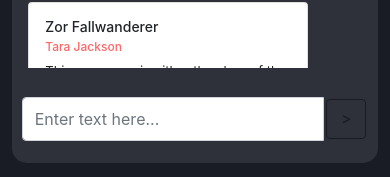
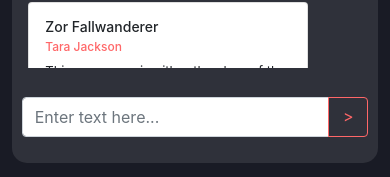
Before and after one commit to fadiatamny/AID-Master, a React (Create React App) app in the folder fate/: page / in a window 390 px wide. Shown: the part 1264-1441 px from the top of the page. Built offline with nearby package versions, Linux system fonts and the light colour scheme; a web font is replaced by a local one.

Commit message:
fix button label width and input responsivness + rounding for input label

```diff
--- a/fate/src/components/Button/Button.module.css
+++ b/fate/src/components/Button/Button.module.css
@@ -1,5 +1,5 @@
 .button {
-    width: 40px;
+    min-width: 40px;
     height: 40px;
     border-radius: 20%;
     padding: 0;
@@ -12,8 +12,8 @@
     height: 40px;
     min-width: 40px;
     background-color: transparent;
-    border-color: #191b25;
-    color: #191b25;
+    border-color: #ff6768;
+    color: #ff6768;
 }
 
 .buttonStyling:hover {
@@ -21,3 +21,8 @@
     color: #ffa3a4;
     border-color: transparent;
 }
+
+.noRound{
+    border-top-left-radius: 0;
+    border-bottom-left-radius: 0;
+}
--- a/fate/src/components/Button/Button.tsx
+++ b/fate/src/components/Button/Button.tsx
@@ -6,14 +6,15 @@ export interface PlusMinusProps {
     onClick?: () => void
     children: JSX.Element
     className?: string
+    forLabel?: boolean
 }
 
-const Button = ({ onClick, children, className }: PlusMinusProps) => {
+const Button = ({ onClick, children, className, forLabel }: PlusMinusProps) => {
     return (
         <div className={`${styles.button} ${className}`}>
             <InputGroup className="mb-3">
                 <InputGroup.Prepend>
-                    <BButton onClick={onClick} className={styles.buttonStyling}>
+                    <BButton onClick={onClick} className={`${styles.buttonStyling} ${forLabel ? styles.noRound : ''}`}>
                         {children}
                     </BButton>
                 </InputGroup.Prepend>
--- /dev/null
+++ b/fate/src/components/Input/Input.module.css
@@ -0,0 +1,8 @@
+.container {
+    max-width: 100%;
+}
+
+.button {
+    margin-left: 2px;
+    width: auto;
+}
--- a/fate/src/components/Input/Input.tsx
+++ b/fate/src/components/Input/Input.tsx
@@ -1,4 +1,5 @@
 import Button from '../Button/Button'
+import styles from './Input.module.css'
 
 export interface InputProps {
     label?: string
@@ -22,10 +23,10 @@ const defaultProps: InputProps = {
 const Input = ({ label, placeholder, id, className, onChange, onSubmit, submitLabel }: InputProps = defaultProps) => {
     return (
         <div className={className}>
-            <div className="input-group mb-3 ml-5 mr-5">
+            <div className={`input-group mb-3 ml-5 mr-5 ${styles.container}`}>
                 <input
                     type="text"
-                    className="form-control"
+                    className={`form-control ${styles.input}`}
                     placeholder={placeholder}
                     aria-label="Username"
                     aria-describedby="basic-addon1"
@@ -34,14 +35,14 @@ const Input = ({ label, placeholder, id, className, onChange, onSubmit, submitLa
                 />
                 {label ? (
                     <div className="input-group-prepend">
-                        <span className="input-group-text" id="basic-addon1">
+                        <span className={`input-group-text ${styles.input}`} id="basic-addon1">
                             {label}
                         </span>
                     </div>
                 ) : null}
                 {onSubmit ? (
-                    <div className="input-group-prepend" style={{ margin: '2px' }}>
-                        <Button onClick={onSubmit}>
+                    <div className={`input-group-prepend ${styles.button}`}>
+                        <Button onClick={onSubmit} forLabel={true}>
                             <p>{submitLabel ?? 'Submit'}</p>
                         </Button>
                     </div>
```
